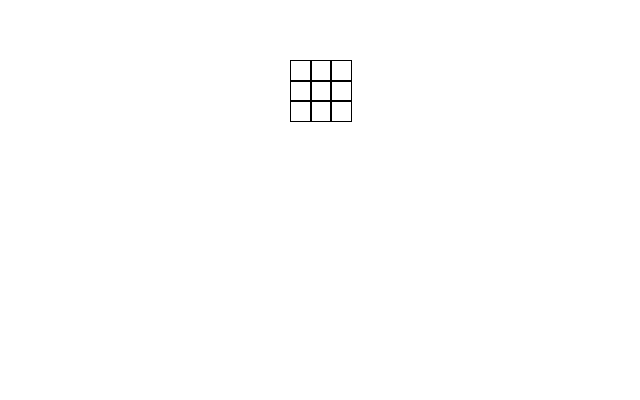
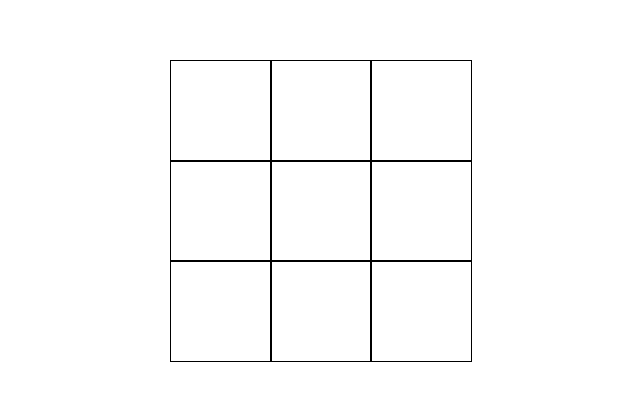
Before and after one commit to Simonboeuf1/vuejs-tic-tac-toe, a Vue app: page / in a window 1280 px wide. Shown: the top 400 px of the page, without its empty margins (320-960 px from the left). Built offline with nearby package versions, Linux system fonts and the light colour scheme.

Commit message:
adaptative font size for tiles based on tile size

```diff
--- a/src/components/Tile.Vue
+++ b/src/components/Tile.Vue
@@ -1,6 +1,6 @@
 
 <template>
-  <span @click="() => this.$emit('play', {x: this.x, y: this.y})" class="tile" :style="{ top, left, width, height }">
+  <span @click="() => this.$emit('play', {x: this.x, y: this.y})" class="tile" :style="{ top, left, width, height, fontSize }">
     {{value}}
   </span>
 </template>
@@ -21,7 +21,8 @@ export default {
       top: `${this.x * TILE_SIZE}px`,
       left: `${this.y * TILE_SIZE}px`,
       width: `${TILE_SIZE}px`,
-      height: `${TILE_SIZE}px`
+      height: `${TILE_SIZE}px`,
+      fontSize: `${TILE_SIZE}px`
     }
   }
 }
@@ -30,6 +31,7 @@ export default {
 
 <style scoped>
 .tile {
+  line-height: 1.1;
   position: absolute;
   border: 1px solid black;
 }
--- a/src/constants.js
+++ b/src/constants.js
@@ -1,5 +1,5 @@
 export const BOARD_SIZE = 3;
-export const TILE_SIZE = 20;
+export const TILE_SIZE = 100;
 
 export const Players = Object.freeze({
   Player1: 1,
```
